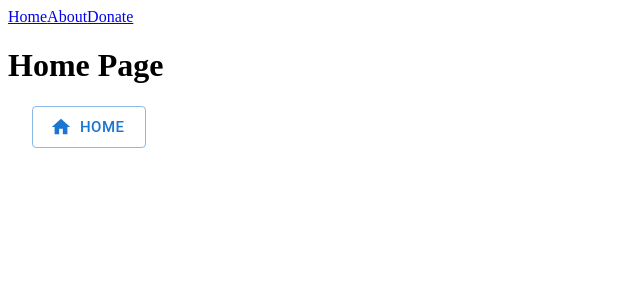
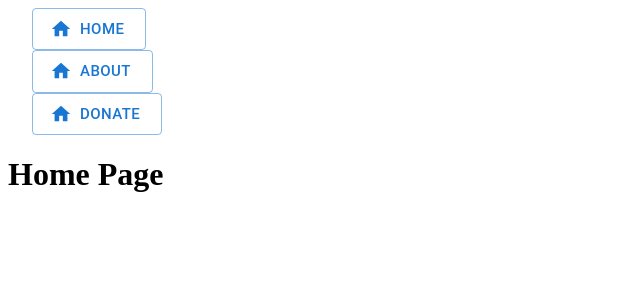
Before and after one commit to t-muthuri/project-crisis-relief, a React (Create React App) app: page / in a window 1280 px wide. Shown: the top 300 px of the page, without its empty margins (0-640 px from the left). Built offline with nearby package versions, Linux system fonts and the light colour scheme.

Commit message:
Adding buttons to the navbar

```diff
--- a/src/components/About.js
+++ b/src/components/About.js
@@ -12,24 +12,6 @@ function About() {
   return (
     <div>
         <h1>About Page</h1>
-        <Container
-      // add some styling using the M-UI library
-
-      maxWidth="xl"
-      sx={{ background: "#fff" }}
-    >
-      <Button
-        variant="outlined"
-        onClick={() => {
-          alert("clicked");
-        }}
-        size="large"
-        startIcon={<HomeIcon />}
-      >
-        {" "}
-        About{" "}
-      </Button>
-    </Container>
     </div>
   );
 }
--- a/src/components/Donate.js
+++ b/src/components/Donate.js
@@ -13,24 +13,6 @@ function Donate() {
   return (
     <div>
         <h1>Donate Page</h1>
-        <Container
-      // add some styling using the M-UI library
-
-      maxWidth="xl"
-      sx={{ background: "#fff" }}
-    >
-      <Button
-        variant="outlined"
-        onClick={() => {
-          alert("clicked");
-        }}
-        size="large"
-        startIcon={<HomeIcon />}
-      >
-        {" "}
-        Donate{" "}
-      </Button>
-    </Container>
     </div>
   );
 }
--- a/src/components/Home.js
+++ b/src/components/Home.js
@@ -12,24 +12,6 @@ function Home() {
   return (
     <div>
         <h1>Home Page</h1>
-        <Container
-      // add some styling using the M-UI library
-
-      maxWidth="xl"
-      sx={{ background: "#fff" }}
-    >
-      <Button
-        variant="outlined"
-        onClick={() => {
-          alert("clicked");
-        }}
-        size="large"
-        startIcon={<HomeIcon />}
-      >
-        {" "}
-        Home{" "}
-      </Button>
-    </Container>
     </div>
   );
 }
--- a/src/components/Navbar.js
+++ b/src/components/Navbar.js
@@ -1,20 +1,76 @@
-import React from "react";
+import { React, useEffect } from "react";
 import { NavLink } from "react-router-dom";
+import HomeIcon from "@mui/icons-material/Home";
+import { Button, Container } from "@mui/material";
 
 function NavBar() {
+  useEffect(() => {
+    document.title = "Home";
+    return () => {};
+  }, []);
+
   return (
     <div className="navbar">
-          <NavLink to="/">
-            Home
-          </NavLink>
-          <NavLink
-            to="/about">
-            About
-          </NavLink>
-          <NavLink
-            to="/donate">
-            Donate
-          </NavLink>
+      <NavLink to="/">
+        <Container
+          // add some styling using the M-UI library
+
+          maxWidth="xl"
+          sx={{ background: "#fff" }}
+        >
+          <Button
+            variant="outlined"
+            onClick={() => {
+              alert("clicked");
+            }}
+            size="large"
+            startIcon={<HomeIcon />}
+          >
+            {" "}
+            Home{" "}
+          </Button>
+        </Container>
+      </NavLink>
+      <NavLink to="/about">
+        <Container
+          // add some styling using the M-UI library
+
+          maxWidth="xl"
+          sx={{ background: "#fff" }}
+        >
+          <Button
+            variant="outlined"
+            onClick={() => {
+              alert("clicked");
+            }}
+            size="large"
+            startIcon={<HomeIcon />}
+          >
+            {" "}
+            About{" "}
+          </Button>
+        </Container>
+      </NavLink>
+      <NavLink to="/donate">
+        <Container
+          // add some styling using the M-UI library
+
+          maxWidth="xl"
+          sx={{ background: "#fff" }}
+        >
+          <Button
+            variant="outlined"
+            onClick={() => {
+              alert("clicked");
+            }}
+            size="large"
+            startIcon={<HomeIcon />}
+          >
+            {" "}
+            Donate{" "}
+          </Button>
+        </Container>
+      </NavLink>
     </div>
   );
 }
```
